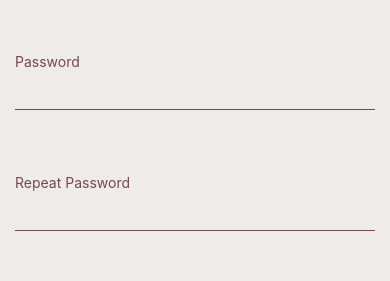
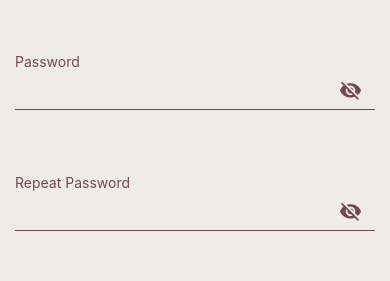
Before and after one commit to Nishkal7/memories, a React Native app: screen /Signup in a window 390 px wide. Shown: the part 420-701 px from the top of the page. Built offline with nearby package versions, Linux system fonts and the light colour scheme.

Commit message:
password hide-show toggle logic

```diff
--- a/src/Signin/Signin.js
+++ b/src/Signin/Signin.js
@@ -12,6 +12,8 @@ import AlertModal from '../utils/AlertModal';
 import Loader from '../utils/Loader';
 import {signin} from '../actions/login';
 import {useSelector, useDispatch} from 'react-redux';
+import * as Constants from '../utils/Constants';
+import MaterialCommunityIcons from 'react-native-vector-icons/MaterialCommunityIcons';
 
 const Signin = ({navigation}) => {
   const dispatch = useDispatch();
@@ -25,6 +27,7 @@ const Signin = ({navigation}) => {
   const [errorMessage, setErrorMessage] = useState('');
   const [toggleAlert, setToggleAlert] = useState(false);
   const [loading, setLoading] = useState(false);
+  const [hidePassword, setHidePassword] = useState(true);
 
   const cleanData = data => {
     let transformedData = {
@@ -78,16 +81,25 @@ const Signin = ({navigation}) => {
       </View>
       <View style={styles.inputViewContainer}>
         <Text style={styles.inputText}>Password</Text>
+        <View style={styles.passwordViewContainer}>
           <TextInput
-          secureTextEntry={true}
+            secureTextEntry={hidePassword}
             name="Password"
             type="text"
-          style={styles.boxContainer}
+            style={styles.boxContainerPassword}
             value={formData.password}
             onChangeText={value => {
               setFormData({...formData, password: value});
             }}
           />
+          <MaterialCommunityIcons
+            name={!hidePassword ? 'eye' : 'eye-off'}
+            color={Constants.APP_THEME_COLOR}
+            style={styles.eyeIcon}
+            size={23}
+            onPress={() => setHidePassword(!hidePassword)}
+          />
+        </View>
       </View>
       <View style={styles.inputViewContainer}>
         <TouchableOpacity
--- a/src/Signin/styles.js
+++ b/src/Signin/styles.js
@@ -25,6 +25,23 @@ const styles = StyleSheet.create({
     borderBottomWidth: 1,
     color:"#754752",
   },
+  passwordViewContainer:{
+    display:"flex",
+    flexDirection:"row",
+    alignItems:"center"
+  },
+  boxContainerPassword: {
+    height: 40,
+    borderBottomColor:"#754752",
+    borderBottomWidth: 1,
+    color:"#754752",
+    width:"100%",
+    paddingRight:"12%"
+  },
+  eyeIcon : {
+    position:"absolute",
+    marginLeft:"90%"
+  },
   button1: {
     height: 35,
     width: '90%',
--- a/src/Signup/Signup.js
+++ b/src/Signup/Signup.js
@@ -10,6 +10,8 @@ import {
 } from 'react-native';
 import styles from './styles';
 import AlertModal from '../utils/AlertModal';
+import * as Constants from '../utils/Constants';
+import MaterialCommunityIcons from 'react-native-vector-icons/MaterialCommunityIcons';
 
 const Signup = () => {
   const initialState = {
@@ -23,7 +25,8 @@ const Signup = () => {
   const [formData, setFormData] = useState(initialState);
   const [errorMessage, setErrorMessage] = useState('');
   const [toggleAlert, setToggleAlert] = useState(false);
-
+  const [hidePassword, setHidePassword] = useState(true);
+  const [hidePassword1, setHidePassword1] = useState(true);
   const cleanData = data => {
     let transformedData = {
       firstName: data.firstName.trim(),
@@ -112,29 +115,47 @@ const Signup = () => {
       </View>
       <View style={styles.inputViewContainer}>
         <Text style={styles.inputText}>Password</Text>
+        <View style={styles.passwordViewContainer}>
           <TextInput
-          secureTextEntry={true}
+            secureTextEntry={hidePassword}
             name="Password"
             type="text"
-          style={styles.boxContainer}
+            style={styles.boxContainerPassword}
             value={formData.password}
             onChangeText={value => {
               setFormData({...formData, password: value});
             }}
           />
+          <MaterialCommunityIcons
+            name={!hidePassword ? 'eye' : 'eye-off'}
+            color={Constants.APP_THEME_COLOR}
+            style={styles.eyeIcon}
+            size={23}
+            onPress={() => setHidePassword(!hidePassword)}
+          />
+        </View>
       </View>
       <View style={styles.inputViewContainer}>
         <Text style={styles.inputText}>Repeat Password</Text>
+        <View style={styles.passwordViewContainer}>
           <TextInput
-          secureTextEntry={true}
+            secureTextEntry={hidePassword1}
             name="Repeat Password"
             type="text"
-          style={styles.boxContainer}
+            style={styles.boxContainerPassword}
             value={formData.repeatPassword}
             onChangeText={value => {
               setFormData({...formData, repeatPassword: value});
             }}
           />
+          <MaterialCommunityIcons
+            name={!hidePassword1 ? 'eye' : 'eye-off'}
+            color={Constants.APP_THEME_COLOR}
+            style={styles.eyeIcon}
+            size={23}
+            onPress={() => setHidePassword1(!hidePassword1)}
+          />
+        </View>
       </View>
       <View style={styles.inputViewContainer}>
         <TouchableOpacity
--- a/src/Signup/styles.js
+++ b/src/Signup/styles.js
@@ -12,6 +12,23 @@ const styles = StyleSheet.create({
     marginHorizontal:15,
     justifyContent:"center",
     marginBottom:4
+  },
+  passwordViewContainer:{
+    display:"flex",
+    flexDirection:"row",
+    alignItems:"center"
+  },
+  boxContainerPassword: {
+    height: 40,
+    borderBottomColor:"#754752",
+    borderBottomWidth: 1,
+    color:"#754752",
+    width:"100%",
+    paddingRight:"12%"
+  },
+  eyeIcon : {
+    position:"absolute",
+    marginLeft:"90%"
   },
   boxContainer: {
     height: 40,
```
Lines whose indentation alone changed are shown as unchanged.
